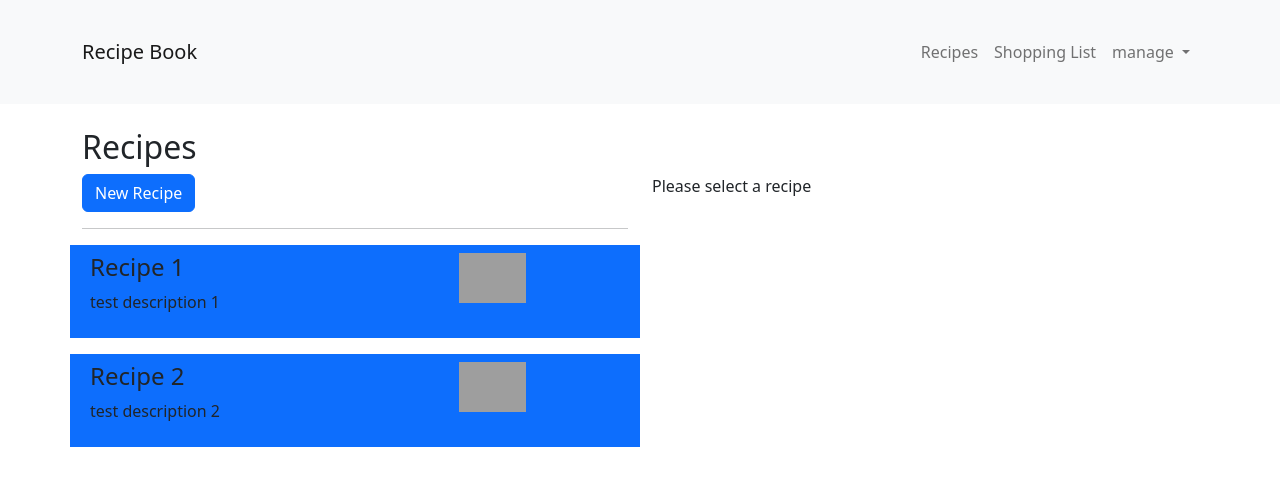
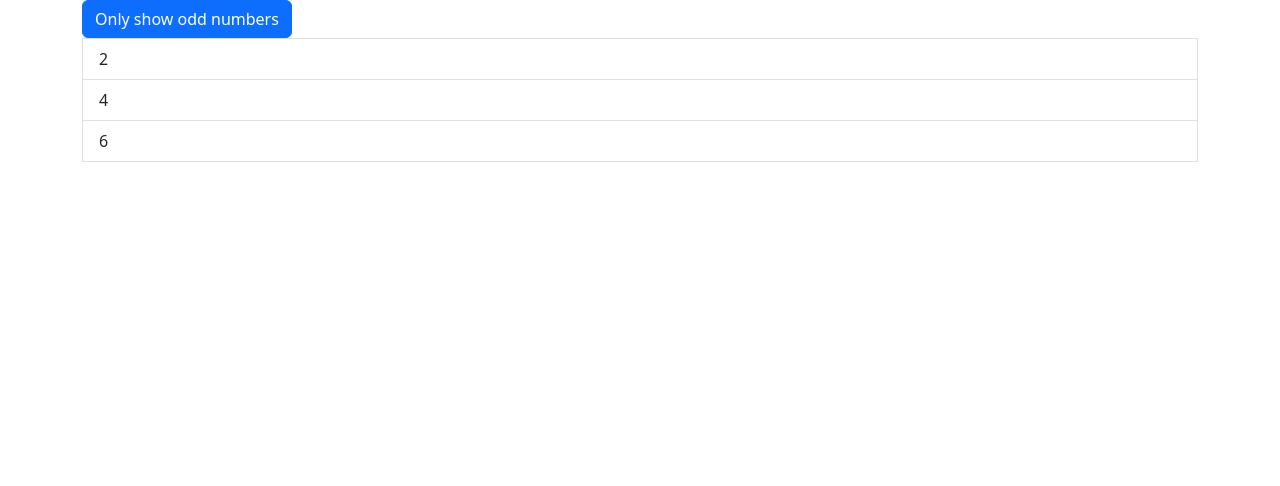
Before and after one commit to chandra10207/Angular-Recipe-Book, an Angular app: page / in a window 1280 px wide. Shown: the top 486 px of the page. Built offline with nearby package versions, Linux system fonts and the light colour scheme; grey boxes are pictures that could not be loaded.

Commit message:
Deep dive - structural directives

```diff
--- a/src/app/app.component.html
+++ b/src/app/app.component.html
@@ -1,4 +1,4 @@
-<app-header (current_state)="getCurrentState($event)"></app-header>
+<!-- <app-header (current_state)="getCurrentState($event)"></app-header>
 
 <div class="container-fluid py-4">
   <div class="container" *ngIf="activeState == 'recipe'">
@@ -9,3 +9,46 @@
     <app-shopping-list></app-shopping-list>
   </div>
 </div>
+
+ -->
+
+
+
+<div class="container">
+  <div class="row">
+    <div class="col-md-12">
+      <button class="btn btn-primary"
+      (click)="onlyOdd = !onlyOdd"
+      >
+      Only show odd numbers
+
+      </button>
+
+      <ul class="list-group"
+
+      >
+      <div *ngIf="onlyOdd">
+        <li class="list-group-item"
+        *ngFor="let odd of oddNumbers"
+        >
+        {{odd}}
+        </li>
+      </div>
+
+      <div *ngIf="!onlyOdd">
+        <li class="list-group-item"
+        *ngFor="let even of evenNumbers"
+        >
+        {{even}}
+        </li>
+      </div>
+
+
+
+
+
+      </ul>
+    </div>
+
+  </div>
+</div>
--- a/src/app/app.component.ts
+++ b/src/app/app.component.ts
@@ -1,3 +1,22 @@
+// import { Component, ElementRef } from '@angular/core';
+
+// @Component({
+//   selector: 'app-root',
+//   templateUrl: './app.component.html',
+//   styleUrls: ['./app.component.scss']
+// })
+// export class AppComponent {
+//   title = 'AngularRecepieBook';
+//   activeState = 'recipe';
+
+
+//   getCurrentState($event:string){
+//     this.activeState = $event;
+//     console.log(this.activeState);
+//   }
+// }
+
+
 import { Component, ElementRef } from '@angular/core';
 
 @Component({
@@ -6,12 +25,11 @@ import { Component, ElementRef } from '@angular/core';
   styleUrls: ['./app.component.scss']
 })
 export class AppComponent {
-  title = 'AngularRecepieBook';
-  activeState = 'recipe';
+  numbers = [1,2,3,4,5];
+  oddNumbers = [1,3,5]
+  evenNumbers = [2,4,6]
+  onlyOdd = false
 
 
-  getCurrentState($event:string){
-    this.activeState = $event;
-    console.log(this.activeState);
-  }
+
 }
```
